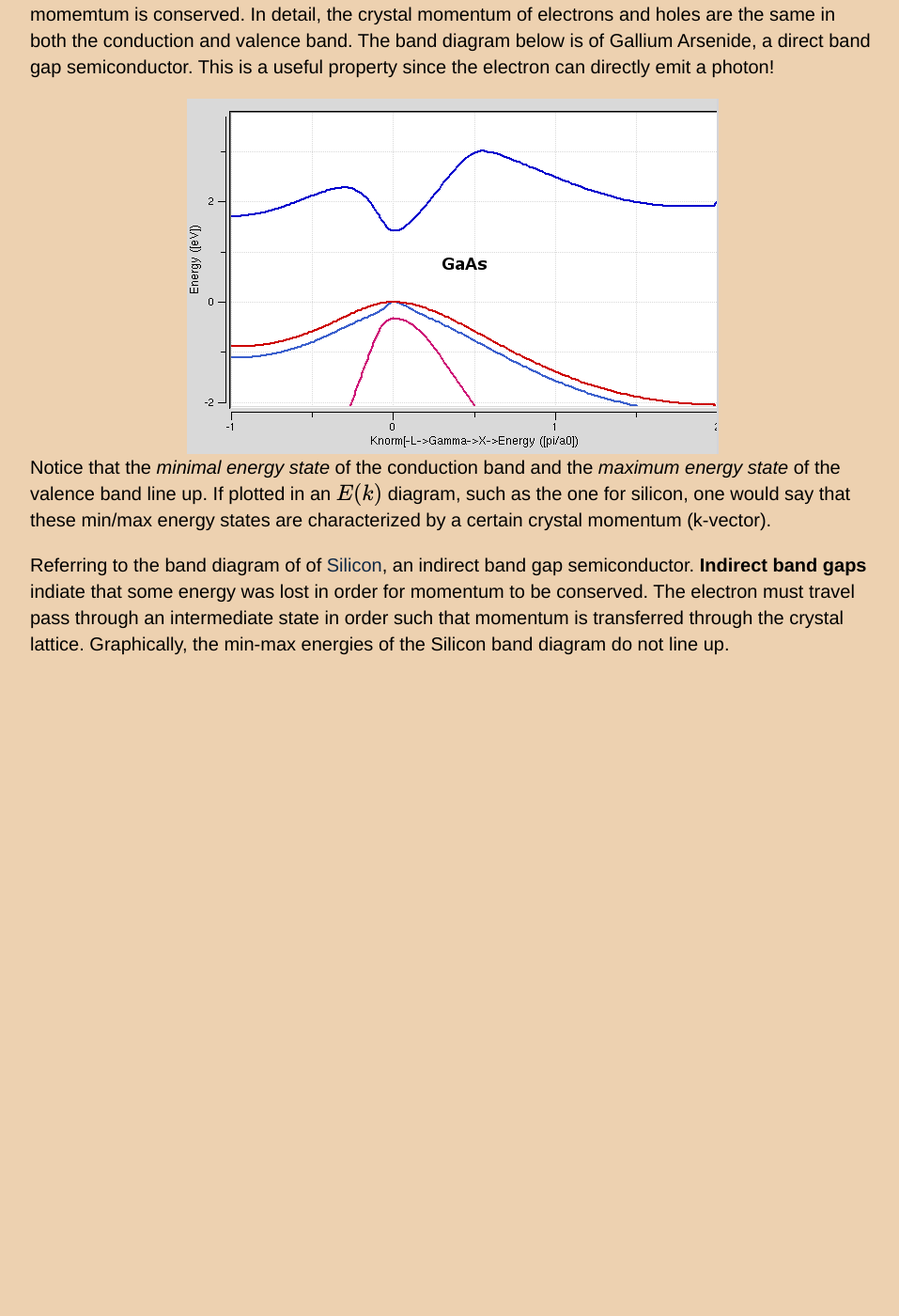
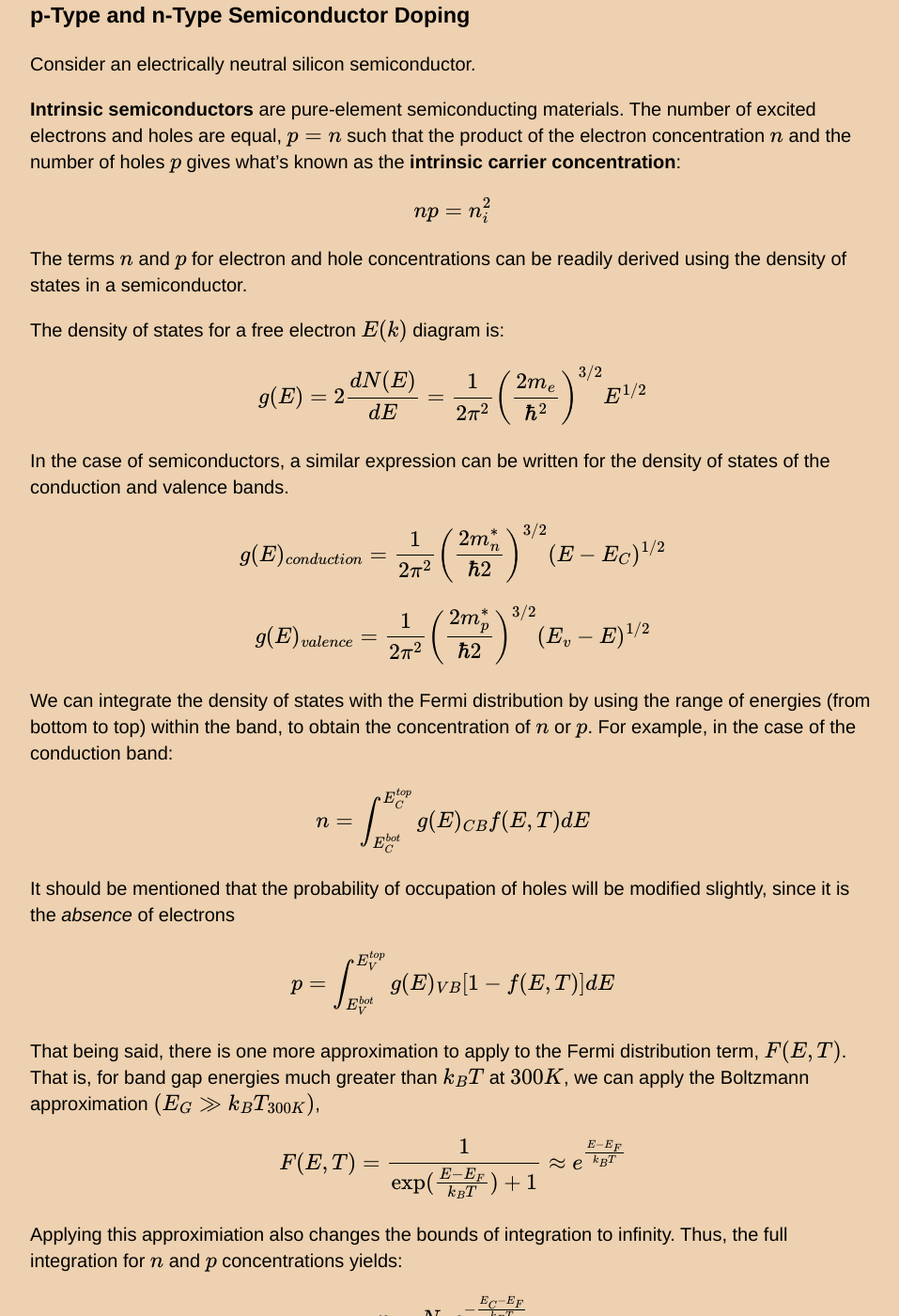
Before and after one commit to thaihangchung7/thaihangchung7.github.io, a Jekyll site: the page built from _classes/solidstate.md, in a window 1280 px wide and 1400 px high, scrolled down 22115 px. Shown: the whole window at 94% size, without its empty margins (158-1115 px from the left). Built offline with Jekyll 4.4.1, drawn with Linux system fonts in a browser that asks for light colours; formulas are drawn with MathJax 3; before the commit the page ends 22838 px from its top, so only the background shows below that; some of the changed text lies outside the part shown.

Commit message:
On intrinsic semiconductors

```diff
--- a/_classes/solidstate.md
+++ b/_classes/solidstate.md
@@ -176,21 +176,29 @@
 
 $$ \frac{P \sin(\alpha a)}{\alpha a} + \cos(\alpha a) = \cos(k a) $$
 
-where
+There are two important expressions to be aware of when identifying regions of Bloch-like solutions, namely:
 
-$$ P = \frac{2 m V_{0} b a}{\hbar^{2}}$$
+$$ P = \frac{ m V_{0} b a}{\hbar^{2}}$$
 
-This is also called the **Penny constant**, which determines the allowed solutions in a periodic potential. Recall that $$a$$ is the spereation distance between atoms in a lattice.
+$$ \alpha = \frac{\sqrt{2mE}}{\hbar}$$
+
+$$P$$ is known as the **Penny constant**, which determines the _size_ of the allowed solutions in a periodic potential. Similarly, $$\alpha$$, which is proportional to $$E$$ determines the variation of the forbidden bands. i
+
+Given that $$a$$ is the separation distance between atoms in a lattice, below is a plot of the allowed solutions to the Schrodinger equation.
+
 
 <img src="/assets/kronigpenney.png" class="center">
+
+Notice that allowed energy solutions are represented by the shaded regions, for any value of $$\alpha a = \frac{\sqrt{2mE}}{\hbar} a$$ that lies between $$\pm 1$$.
 
 From here, some cases can be applied to investigate the behavior of the system.
 
 ### Cases for $$P$$
 
-When $$P \rightarrow $$ large, the height of the curve grows larger with steeper slopes, the bands become narrow. In the limit that $$P \rightarrow \infty$$, they shrink to the quantized infinite square well energy ($$ E = \frac{n^{2}\hbar^{2}}{2ma^{2}} $$), since $$ P \propto V_{0}$$. Of course, the opposite applies. When $$ P \rightarrow $$ small, this results in wider bands.
-
-When $$P=0$$, $$ \cos(\alpha a) = \cos(ka) $$. Then, $$\alpha=k$$, this is the situation of the free electron with $$ E = \frac{\hbar^{2}k^{2}}{2m} $$.
++ When $$P \rightarrow $$ large, the height of the curve grows larger with steeper slopes, the bands become narrow.
++ In the limit that $$P \rightarrow \infty$$, they shrink to the quantized infinite square well energy ($$ E = \frac{n^{2}\hbar^{2}}{2ma^{2}} $$), since $$ P \propto V_{0}$$. Of course, the opposite applies.
++ When $$ P \rightarrow $$ small, this results in wider bands.
++ When $$P=0$$, $$ \cos(\alpha a) = \cos(ka) $$. Then, $$\alpha=k$$, this is the situation of the free electron with $$ E = \frac{\hbar^{2}k^{2}}{2ma^{2}} $$.
 
 ## Brillouin Zones
 
@@ -295,6 +303,18 @@
 It is also useful to describe **conductivity** as it is proportional to the product of mobility and carrier concentration. Usually denoted $$\sigma$$, conductivity can be expressed in terms of mobility as:
 
 $$ \sigma = N \mu e $$
+
+In the presense of impurities or dopants, the path that an electron takes though an impure lattice increases the propability of scattering due to varying disordered potentials. As a result, this affects the total mobility of an electron, which in turn also affects the resistivity. Fortunately, these effects add linearly and are nicely summarized as **Matthiessen's Rule**. In terms of the total number of scattering events,
+
+$$ \frac{1}{\tau} = \frac{1}{\tau_{lattice}} + \frac{1}{\tau_{ionized impurity}} $$
+
+Exploited some relationships between conductivity, mobility, resistivity, and scattering time, we can interpret this linear equation in other ways,
+
+$$\sigma = nq\mu = \frac{n q^{2}}{m^{*} (1/\tau)} $$
+
+$$ \frac{1}{\mu} = \frac{1}{\mu_{lattice}} + \frac{1}{\mu_{ionized impurity}} $$
+
+$$ \rho = \rho_{lattice} + \rho_{ionized impurity} $$
 
 # Thermal Properties of Materials
 
@@ -525,12 +545,78 @@
 
 $$C_{V}^{e} = \frac{\pi^{2}}{2} \frac{N^{*} k_{B}^{2} T }{ E_{F}} = \frac{\pi^{2}}{2} \frac{N^{*} k_{B} T }{T_{F}} $$
 
+# Intrinsic Semiconductors
+
+
 
 ### p-Type and n-Type Semiconductor Doping
 
 Consider an electrically neutral silicon semiconductor.
 
-**Intrinsic semiconductors** are , well, naturally semiconducting. This means that the number of excited electrons and holes are equal, $$p=n$$. Applying an external voltage to the material will make some electrons jump the band gap, supporting charge flow. For example, pure silicon is a group $$IV$$ intrinsic semiconductor. The figure below on the left shows the four valence electrons with covalent bonds around each silicon atom.
+**Intrinsic semiconductors** are pure-element semiconducting materials. The number of excited electrons and holes are equal, $$p=n$$ such that the product of the electron concentration $$n$$ and the number of holes $$p$$ gives what's known as the **intrinsic carrier concentration**:
+
+$$ np=n_{i}^{2}$$
+
+The terms $$n$$ and $$p$$ for electron and hole concentrations can be readily derived using the density of states in a semiconductor.
+
+The density of states for a free electron $$E(k)$$ diagram is:
+
+$$g(E) = 2 \frac{d N(E)}{dE} = \frac{1}{2\pi^{2}} \bigg( \frac{2m_{e}}{\hbar^{2}} \bigg)^{3/2} E^{1/2} $$
+
+In the case of semiconductors, a similar expression can be written for the density of states of the conduction and valence bands.
+
+$$ g(E)_{conduction} = \frac{1}{2\pi^{2}} \bigg( \frac{2 m_{n}^{*}}{ \hbar{2}}  \bigg)^{3/2} ( E - E_{C} )^{1/2} $$
+
+$$ g(E)_{valence} = \frac{1}{2\pi^{2}} \bigg( \frac{2 m_{p}^{*}}{ \hbar{2}}  \bigg)^{3/2} ( E_{v} - E )^{1/2} $$
+
+We can integrate the density of states with the Fermi distribution by using the range of energies (from bottom to top) within the band, to obtain the concentration of $$n$$ or $$p$$. For example, in the case of the conduction band:
+
+$$ n = \int_{E_{C}^{bot}}^{E_{C}^{top}} g(E)_{CB} f(E,T) dE $$
+
+It should be mentioned that the probability of occupation of holes will be modified slightly, since it is the *absence* of electrons
+
+$$ p = \int_{E_{V}^{bot}}^{E_{V}^{top}} g(E)_{VB}[1 -  f(E,T)] dE $$
+
+
+That being said, there is one more approximation to apply to the Fermi distribution term, $$F(E,T)$$. That is, for band gap energies much greater than $$k_{B}T$$ at $$300 K$$, we can apply the Boltzmann approximation $$(E_{G} \gg k_{B}T_{300K})$$,
+
+$$ F(E,T) = \frac{1}{\exp(\frac{E - E_{F}}{ k_{B}T }) + 1} \approx e^{\frac{E-E_{F}}{ k_{B}T }} $$
+
+Applying this approximiation also changes the bounds of integration to infinity. Thus, the full integration for $$n$$ and $$p$$ concentrations yields:
+
+$$n = N_{C} e^{-\frac{E_{C} - E_{F}}{k_{B}T}} $$
+
+$$p = N_{V} e^{-\frac{E_{F} - E_{V}}{k_{B}T}} $$
+
+Graphically, this treatment of carrier concentration is plotted below with $$F(E)$$ as a function of $$E$$:
+
+<img src="/assets/np_integration.png" class="center">
+
+Two terms that can be expanded upon are $$N_{C}$$ and $$N_{V}$$, which are also known as the **effective density of states**. Written in terms of the effective masses of the charge carriers:
+
+$$N_{C} = 2 \bigg( \frac{m_{n}^{*} k_{B}T}{2\pi \hbar^{2}} \bigg)^{3/2} $$
+
+$$N_{V} = 2 \bigg( \frac{m_{p}^{*} k_{B}T}{2\pi \hbar^{2}} \bigg)^{3/2} $$
+
+Combining all this yields an expression for the intrinsic carrier concentration:
+
+$$n_{i}^{2} = np = N_{C} N_{V} e^{-\frac{E_{g}}{k_{B}T}} $$
+
+$$n_{i} = \sqrt{ N_{V} N_{C} } e^{-\frac{E_{g}}{2k_{B}T}}$$
+
+In the context of intrinsic undoped semiconductors, excited electrons and holes are created in pairs,
+
+$$n=p=n_{i}$$
+
+The intrinsic conductivity of a semiconductor can be written as the sum of the conductivities for each respective charge carrier:
+
+$$ \sigma = n q \mu_{n} + p q \mu_{p}$$
+
+$$ \sigma = n_{i} q (\mu_{n} + \mu_{p})$$
+
+
+
+Applying an external voltage to the material will make some electrons jump the band gap, supporting charge flow. For example, pure silicon is a group $$IV$$ intrinsic semiconductor. The figure below on the left shows the four valence electrons with covalent bonds around each silicon atom.
 
 <img src="/assets/pntype.png" class="center">
 
```
